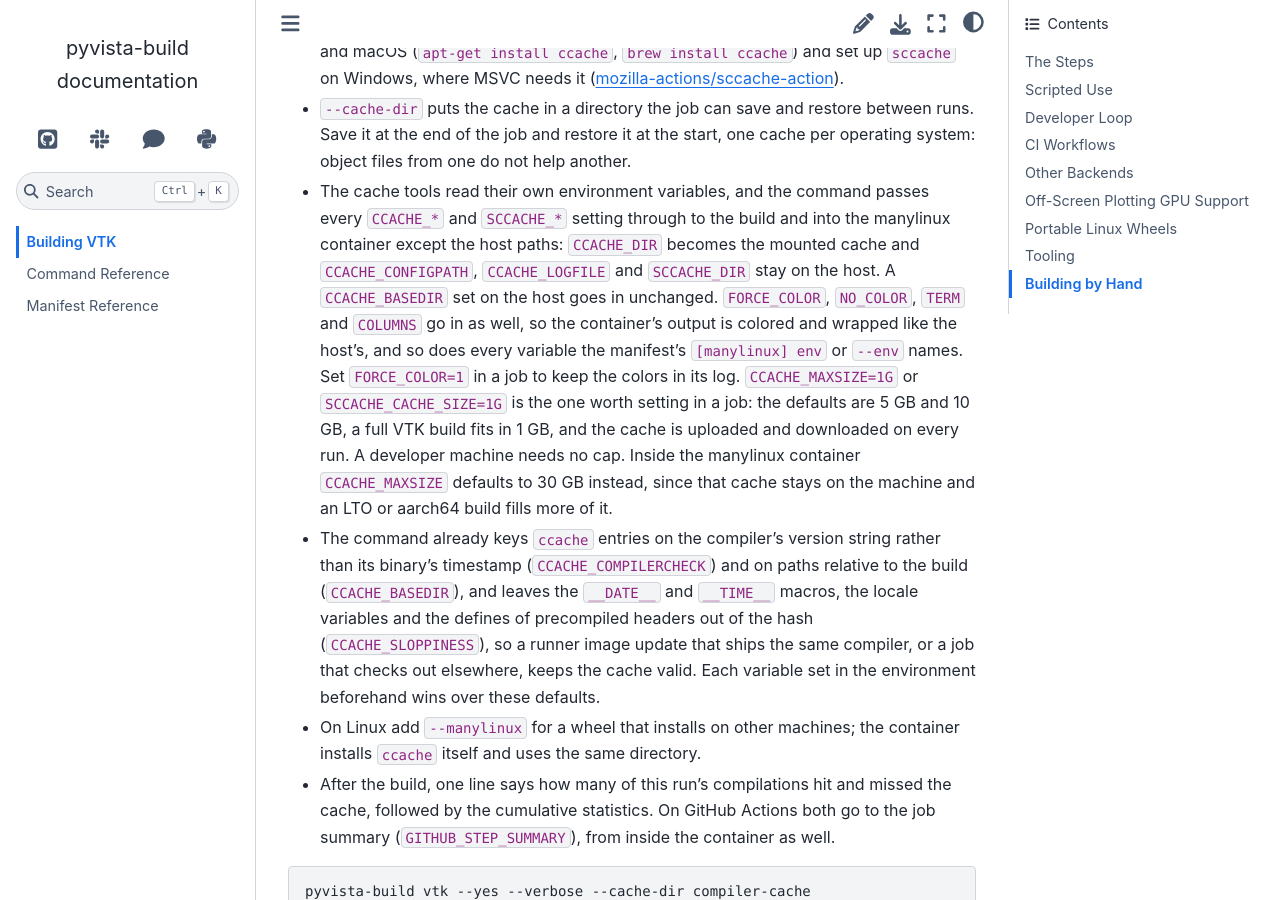
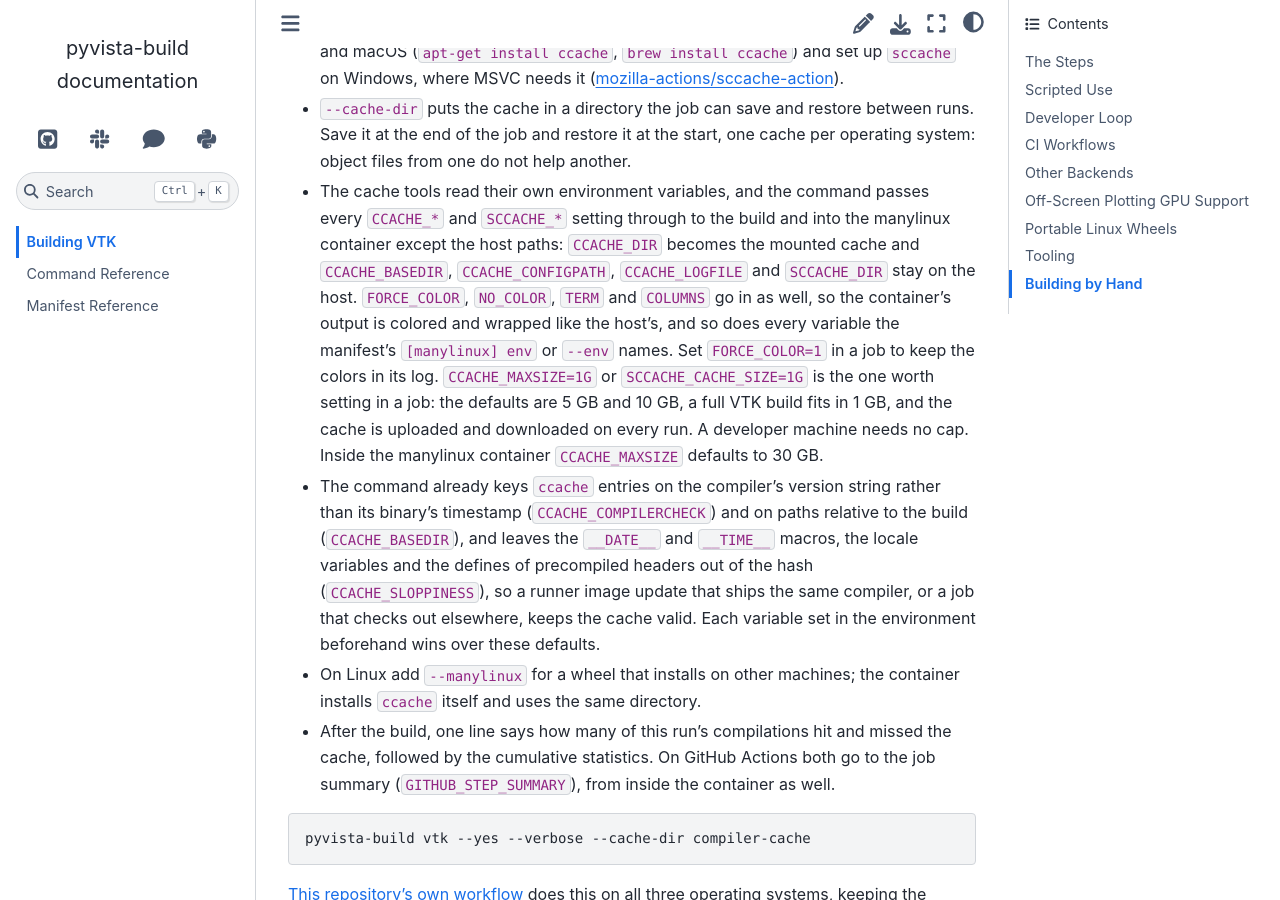
Before and after one commit to pyvista/pyvista-build, a Sphinx documentation site: the page built from doc/building.rst, in a window 1280 px wide and 900 px high, scrolled down 5564 px. Built offline with Sphinx 7.4.7 and the Sphinx Book theme 1.1.4, drawn with Linux system fonts in a browser that asks for light colours; some of the changed text lies outside the part shown.

Commit message:
Refuse mounts above the build's own paths, name ro as the only mode, keep CCACHE_BASEDIR on the host

```diff
--- a/doc/building.rst
+++ b/doc/building.rst
@@ -242,9 +242,9 @@
 - The cache tools read their own environment variables, and the command
   passes every ``CCACHE_*`` and ``SCCACHE_*`` setting through to the build
   and into the manylinux container except the host paths: ``CCACHE_DIR``
-  becomes the mounted cache and ``CCACHE_CONFIGPATH``, ``CCACHE_LOGFILE``
-  and ``SCCACHE_DIR`` stay on the host. A ``CCACHE_BASEDIR`` set on the host
-  goes in unchanged. ``FORCE_COLOR``, ``NO_COLOR``, ``TERM`` and ``COLUMNS``
+  becomes the mounted cache and ``CCACHE_BASEDIR``, ``CCACHE_CONFIGPATH``,
+  ``CCACHE_LOGFILE`` and ``SCCACHE_DIR`` stay on the host.
+  ``FORCE_COLOR``, ``NO_COLOR``, ``TERM`` and ``COLUMNS``
   go in as well, so the container's output is colored and wrapped like the
   host's, and so does every variable the manifest's ``[manylinux] env`` or
   ``--env`` names. Set ``FORCE_COLOR=1`` in a job to keep the colors in its
@@ -252,8 +252,7 @@
   setting in a job: the defaults are 5 GB and 10 GB, a full VTK build fits in
   1 GB, and the cache is uploaded and downloaded on every run. A developer
   machine needs no cap. Inside the manylinux container ``CCACHE_MAXSIZE``
-  defaults to 30 GB instead, since that cache stays on the machine and an
-  LTO or aarch64 build fills more of it.
+  defaults to 30 GB.
 - The command already keys ``ccache`` entries on the compiler's version
   string rather than its binary's timestamp (``CCACHE_COMPILERCHECK``) and
   on paths relative to the build (``CCACHE_BASEDIR``), and leaves the
@@ -385,8 +386,7 @@
   ``vtk-build/compiler-cache``, or in ``--cache-dir`` or ``$CCACHE_DIR`` when
   set. ``--compiler-cache none`` skips it. ``sccache`` is not available there.
 - The cache inside the container holds 30 GB (``CCACHE_MAXSIZE``) unless the
-  host sets ``CCACHE_MAXSIZE`` itself. A host ``CCACHE_BASEDIR`` is passed in
-  unchanged.
+  host sets ``CCACHE_MAXSIZE`` itself.
 - ``pip`` keeps its cache in ``vtk-build/pip-cache``.
 - A build tree configured inside the container cannot be continued outside
   it.
```
Also changed, not shown: other parts of doc/building.rst (+4 -2 lines), 2 other files.
